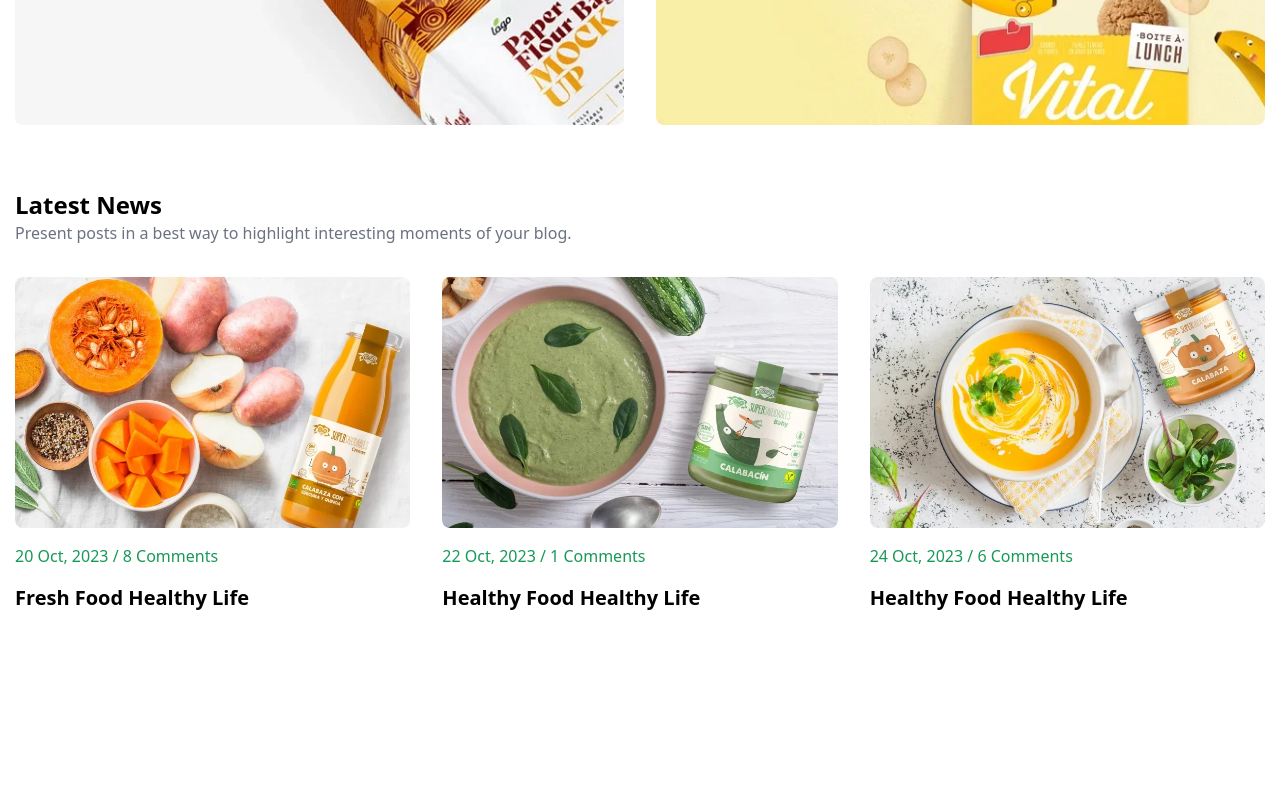
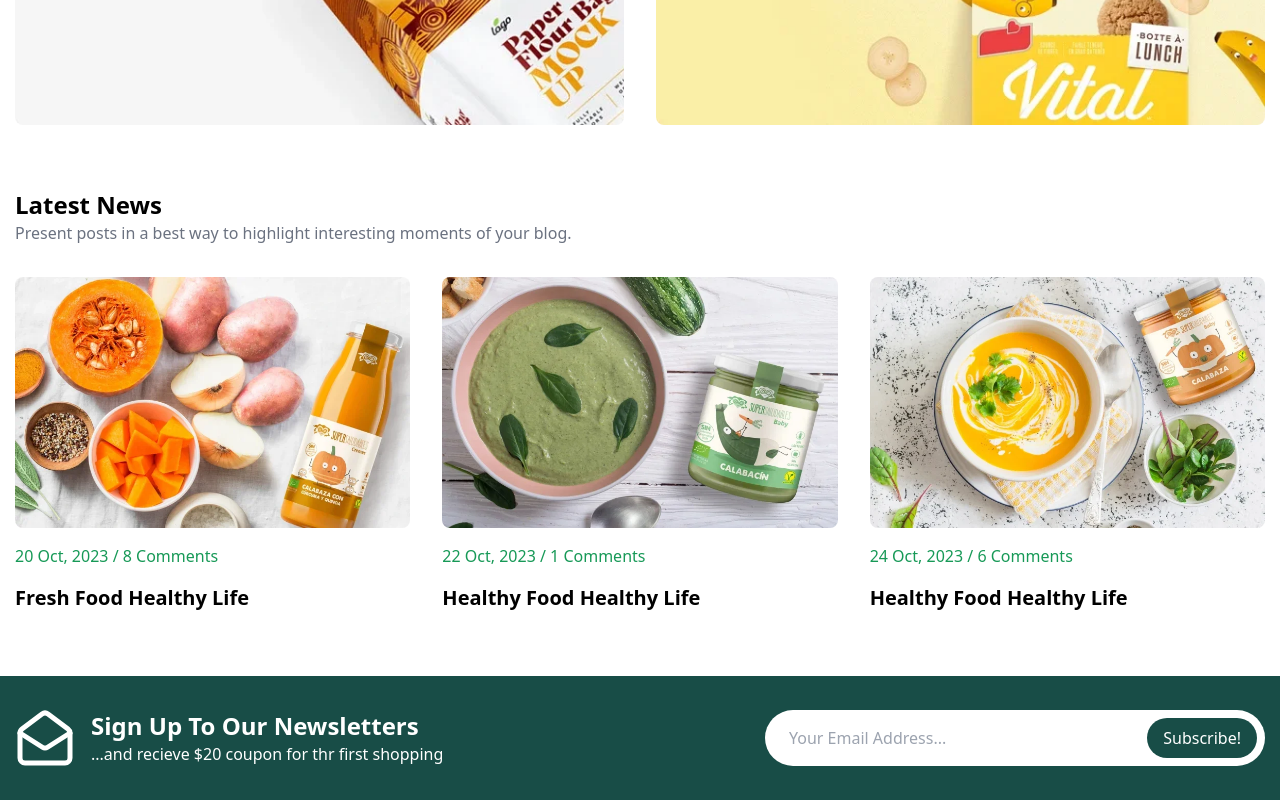
Before and after one commit to Rcoder-singh/E-commerce-Website-using-Vite, a React (Vite) app: page / in a window 1280 px wide. Shown: the part 2300-3100 px from the top of the page. Before the commit the page ends 2912 px from the top, so only its background shows below. Built offline with nearby package versions, Linux system fonts and the light colour scheme.

Commit message:
Newsletter Added

```diff
--- a/src/App.jsx
+++ b/src/App.jsx
@@ -6,6 +6,7 @@ import FeatureSectionFruits from "./Components/FeatureSectionFruits";
 import FeatureSectionBreakFast from "./Components/FeatureSectionBreakFast";
 import Banner from "./Components/Banner";
 import BlogSection from "./Components/BlogSection";
+import NewsLetter from "./Components/NewsLetter";
 
 const App = () => {
   return (
@@ -17,6 +18,7 @@ const App = () => {
       <FeatureSectionBreakFast />
       <Banner />
       <BlogSection />
+      <NewsLetter />
     </main>
   );
 };
--- /dev/null
+++ b/src/Components/NewsLetter.jsx
@@ -0,0 +1,34 @@
+import React from "react";
+import { LuMailOpen } from "react-icons/lu";
+
+const NewsLetter = () => {
+  return (
+    <div className="bg-accentDark mt-16">
+      <div className="container flex flex-col md:flex-row justify-between items-center py-8 gap-4 text-white">
+        <div className="flex flex-shrink-0 items-center gap-4">
+          <LuMailOpen className="text-[60px]" />
+          <div>
+            <h3 className="text-xl sm:text-2xl font-semibold">
+              Sign Up To Our Newsletters
+            </h3>
+            <p>...and recieve $20 coupon for thr first shopping </p>
+          </div>
+        </div>
+
+        <div className="w-full max-w-[500px] relative">
+          <input
+            className="py-4 px-6 w-full rounded-full"
+            type="text"
+            placeholder="Your Email Address..."
+                  />
+
+                  <button className="bg-accentDark absolute top-[50%] right-2 translate-y-[-50%] py-2 px-4 rounded-full hover:bg-accent">
+                      Subscribe!
+                  </button>
+        </div>
+      </div>
+    </div>
+  );
+};
+
+export default NewsLetter;
```
